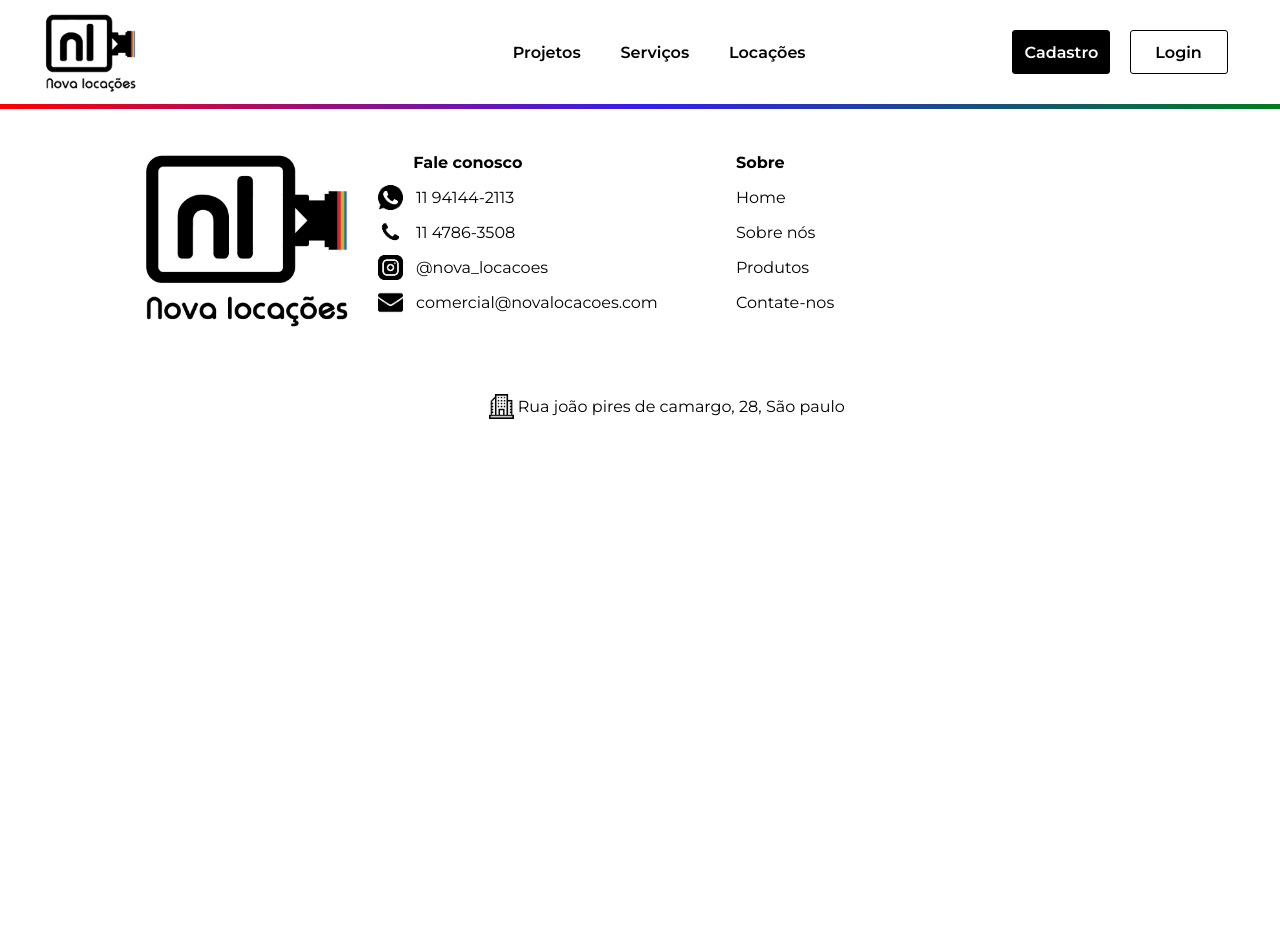
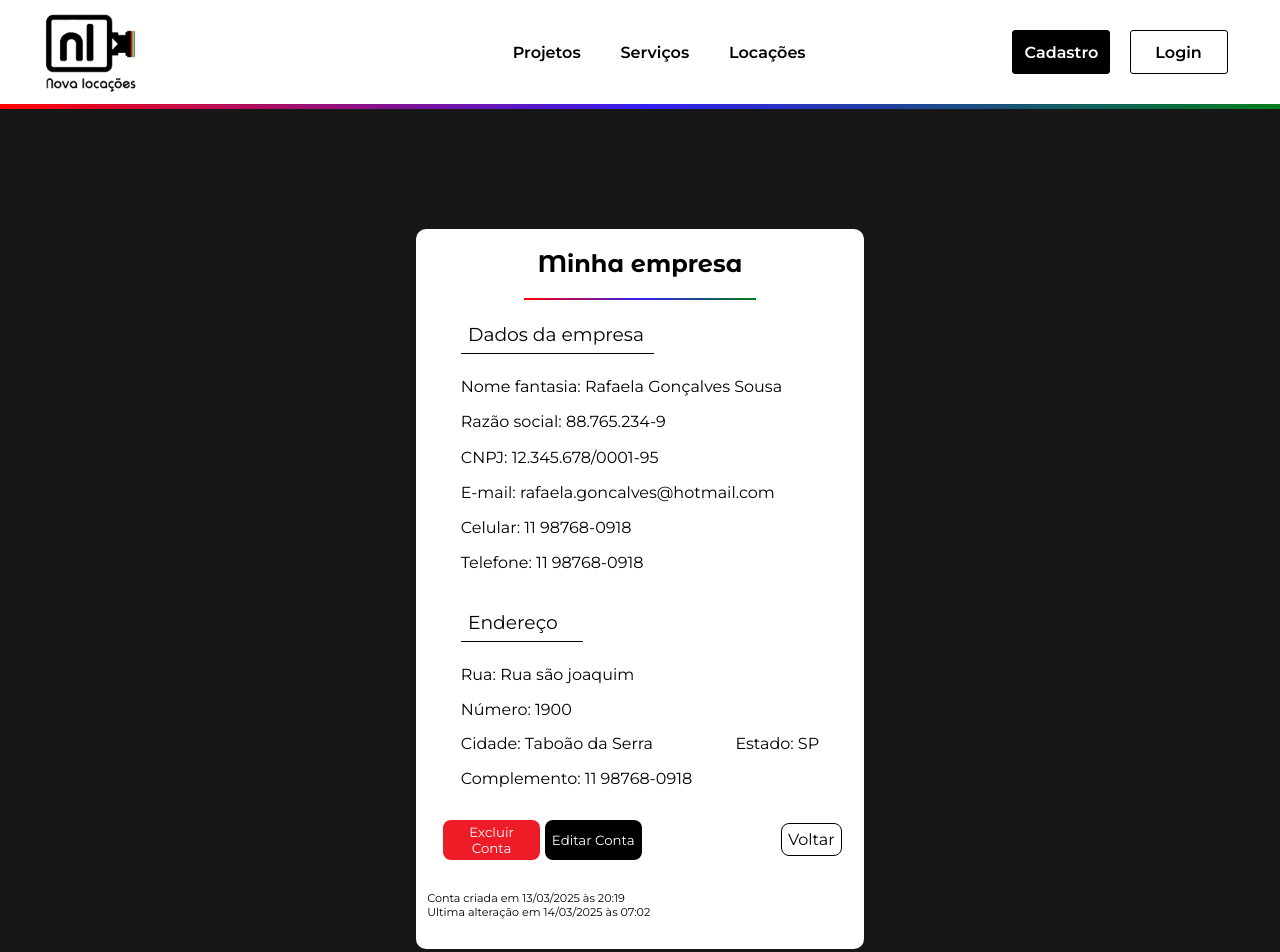
Before and after one commit to Org-InfinitySolutions/Frontend, a React (Vite) app: page /perfil in a window 1280 px wide. Shown: the top 952 px of the page. Before the commit the page ends 800 px from the top, so only its background shows below. Built offline with nearby package versions, Linux system fonts and the light colour scheme.

Commit message:
subindo pagina estatica Perfil

```diff
--- a/src/App.jsx
+++ b/src/App.jsx
@@ -7,6 +7,7 @@ import { BrowserRouter as Router, Routes, Route } from 'react-router-dom';
 
 // Importando página
 import { Login } from './Pages/Login'
+import { Perfil } from './Pages/Perfil'
 
 function App() {
 
@@ -18,6 +19,7 @@ function App() {
           <Routes>
             {/* Caso precise faça o mesmo, copie o codigo abaixo e defina a rota desejada */}
             <Route path='/login' element={<Login />} />
+            <Route path='/perfil' element={<Perfil />} />
           </Routes>
         </Router>
       <Rodape />
--- a/src/Pages/Login.jsx
+++ b/src/Pages/Login.jsx
@@ -1,7 +1,5 @@
-import { BarraNavegacao } from '../components/BarraNavegacao'
-import { Rodape } from '../components/Rodape'
+
 import { Input } from '../components/Input';
-
 import './Login.css';
 
 function Login(){
--- /dev/null
+++ b/src/Pages/Perfil.css
@@ -0,0 +1,152 @@
+.container{
+    height: 120vh;
+    background-color: #171717;
+
+    display: flex;
+    align-items: center;
+    justify-content: center;
+
+    .container-perfil{
+        height: 75%;
+        width: 35%;
+        background-color: #fff;
+
+        border-radius: 10px;
+        display: flex;
+        flex-direction: column;
+        align-items: center;
+        font-family: "Montserrat Alternates", sans-serif;
+
+        .titulo-form{
+            width: 80%;
+            display: flex;
+            align-items: center;
+            flex-direction: column;
+
+            .barra{
+                height: 2px;
+                width: 65%;
+                background-image: linear-gradient(to right, #FF0000, #351DF1, #007D1D);
+            }
+        }
+
+        .dados-pessoais {
+            height: 40%;
+            width: 80%;
+
+            display: flex;
+            flex-direction: column;
+            justify-content: space-evenly;
+            font-family: "Montserrat", sans-serif;
+
+            h3{
+                padding: 2%;
+                width: 50%;
+                margin: 0px;
+                margin-bottom: 2%;
+                border-bottom: 1px solid black;
+                font-weight: normal;
+            }
+        }
+
+        .dados-endereco{
+            height: 30%;
+            width: 80%;
+
+            display: flex;
+            flex-direction: column;
+            justify-content: space-evenly;
+            font-family: "Montserrat", sans-serif;
+
+            h3{
+                padding: 2%;
+                width: 30%;
+                margin: 0px;
+                margin-bottom: 2%;
+                border-bottom: 1px solid black;
+                font-weight: normal;
+            }
+            div{
+                width: 100%;
+                display: flex;
+                flex-direction: row;
+                justify-content: space-between;
+            }
+        }
+
+        .container-eventos{
+            height: 10%;
+            width: 90%;
+
+            display: flex;
+            flex-direction: row;
+            justify-content: space-between;
+
+            .eventos-excluir-editar{
+                height: 100%;
+                width: 60%;
+
+                display: flex;
+                flex-direction: row;
+                align-items: center;
+                justify-content: flex-start;
+
+                button{
+                    height: 55%;
+                    width: 40%;
+                    margin-left: 2%;
+                    font-family: "Montserrat", sans-serif;
+                }
+
+                .botao-excluir{
+                    color: white;
+                    border: none;
+                    border-radius: 8px;
+                    cursor: pointer;
+                    background-color: #EE1C27;
+                }
+                .botao-excluir:hover{
+                    transition: 0.2s;
+                    background-color: #d81b24;
+                }
+
+                .botao-editar{
+                    background-color: black;
+                    color: white;
+                    border: none;
+                    border-radius: 8px;
+                    cursor: pointer;
+                }
+                .botao-editar:hover{
+                    transition: 0.2s;
+                }
+
+                .botao-excluir:active, .botao-editar:active{
+                    transform: scale(0.98);
+                    transition: 0.3s;
+                }
+
+            }
+            .evento-voltar{
+                height: 100%;
+                width: 30%;
+
+                display: flex;
+                flex-direction: row;
+                align-items: center;
+                justify-content: flex-end;
+            }
+        }
+
+        .dados-utilitarios{
+            height: 6%;
+            width: 95%;
+
+            display: flex;
+            font-size: 0.7em;
+            flex-direction: column;
+            justify-content: flex-end;
+            font-family: "Montserrat", sans-serif;
+        }
+    }
+}
--- /dev/null
+++ b/src/Pages/Perfil.jsx
@@ -0,0 +1,63 @@
+
+import { BotaoVoltar } from '../components/BotaoVoltar'
+import './Perfil.css'
+
+function Perfil(){
+
+    return(
+    <div className="container">
+        <div className="container-perfil">
+            <section className="titulo-form">
+                {/* implementar validacao para mudar titulo form */}
+                <h2>{localStorage.TIPO_USUARIO == "PF" ? "Meu perfil" : "Minha empresa"}</h2>
+                <div className="barra"></div>
+            </section>
+            {localStorage.TIPO_USUARIO === "PF" ? (
+            <section className="dados-pessoais">
+                <h3>Dados pessoais</h3>
+                <span>Nome: Rafaela Gonçalves Sousa</span>
+                <span>CPF: 190.098.223-01</span>
+                <span>RG: 88.765.234-9</span>
+                <span>E-mail: rafaela.goncalves@hotmail.com</span>
+                <span>Celular: 11 98768-0918</span>
+            </section>
+            ) : (
+            <section className="dados-pessoais">
+                <h3>Dados da empresa</h3>
+                <span>Nome fantasia: Rafaela Gonçalves Sousa</span>
+                <span>Razão social: 88.765.234-9</span>
+                <span>CNPJ: 12.345.678/0001-95</span>
+                <span>E-mail: rafaela.goncalves@hotmail.com</span>
+                <span>Celular: 11 98768-0918</span>
+                <span>Telefone: 11 98768-0918</span>
+            </section>
+            )}
+            <section className="dados-endereco">
+                <h3>Endereço</h3>
+                <span>Rua: Rua são joaquim</span>
+                <span>Número: 1900</span>
+                <div>
+                    <span>Cidade: Taboão da Serra</span>
+                    <span>Estado: SP</span>
+                </div>
+                <span>Complemento: 11 98768-0918</span>
+            </section>
+            <section className="container-eventos">
+                <div className="eventos-excluir-editar">
+                    <button className="botao-excluir">Excluir Conta</button>
+                    <button className="botao-editar">Editar Conta</button>
+                </div>
+                <div className="evento-voltar">
+                    <BotaoVoltar link="#" acao="Voltar"/>
+                </div>
+            </section>
+            <section className="dados-utilitarios">
+                <span>Conta criada em 13/03/2025 às 20:19</span>
+                <span>Ultima alteração em 14/03/2025 às 07:02</span>
+            </section>
+        </div>
+    </div>
+    )
+}
+
+export { Perfil }
--- a/src/components/BarraNavegacao.css
+++ b/src/components/BarraNavegacao.css
@@ -97,7 +97,6 @@ nav{
             cursor: pointer;
             font-weight: 600;
             border-radius: 3px;
-            border-radius: 3px;
             background-color: white;
             border: 1px solid black;
             font-family: "Montserrat", sans-serif;
--- /dev/null
+++ b/src/components/BotaoVoltar.css
@@ -0,0 +1,25 @@
+.botao-retroceder{
+    padding: 5%;
+
+    display: flex;
+    align-items: center;
+    text-decoration: none;
+    justify-content: center;
+
+    color: black;
+    cursor: pointer;
+    font-weight: normal;
+    border-radius: 8px;
+    background-color: white;
+    border: 1px solid black;
+    font-family: "Montserrat", sans-serif;
+}
+.botao-retroceder:hover{
+    color: white;
+    transition: 0.3s;
+    background-color: black;
+}
+.botao-retroceder:active{
+    transition: 0.2s;
+    transform: scale(0.95);
+}
--- /dev/null
+++ b/src/components/BotaoVoltar.jsx
@@ -0,0 +1,11 @@
+
+import './BotaoVoltar.css'
+
+function BotaoVoltar(props){
+
+    return (
+        <a className='botao-retroceder' href={props.link}>{props.acao}</a>
+    )
+}
+
+export { BotaoVoltar }
```
